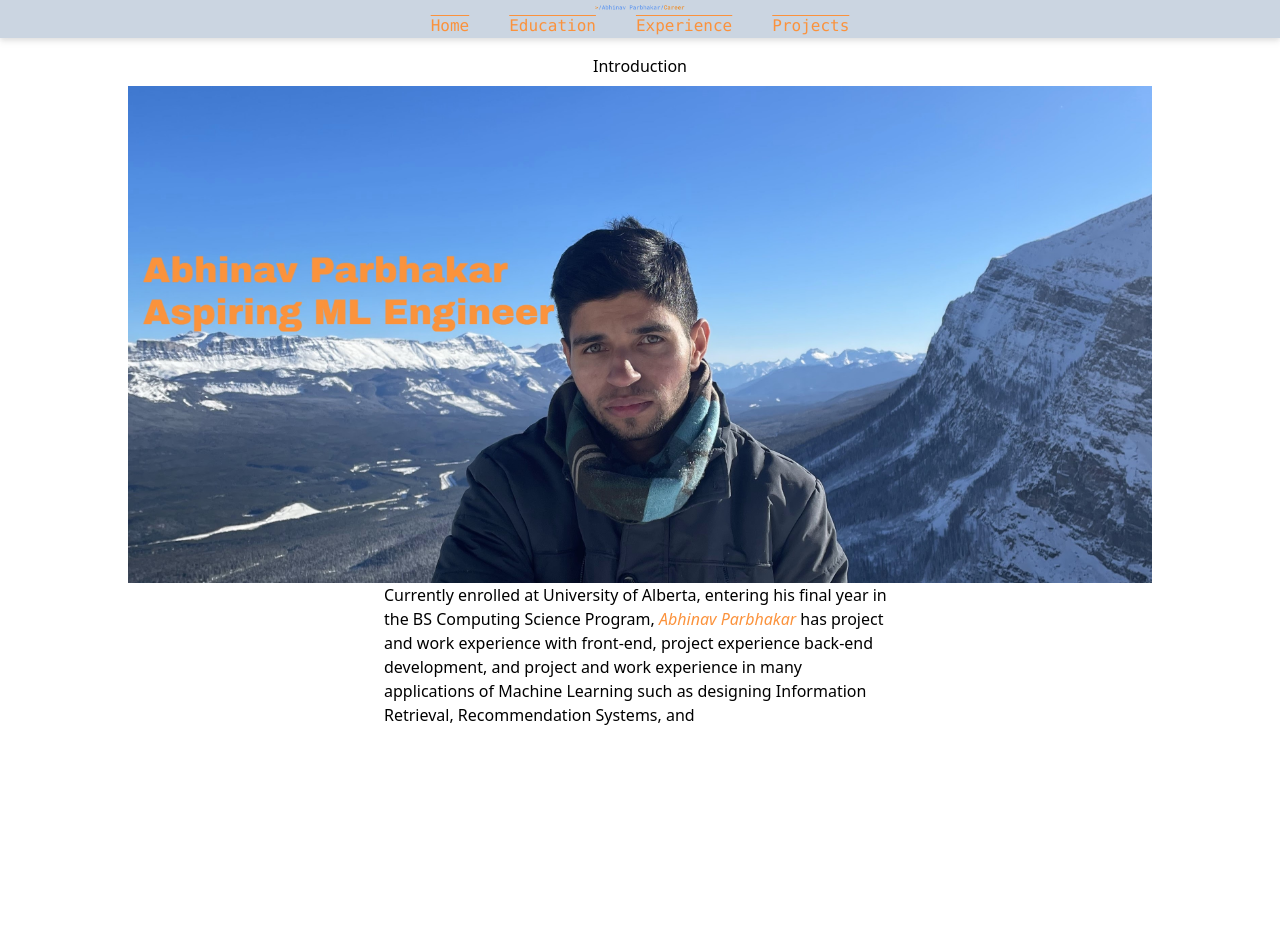
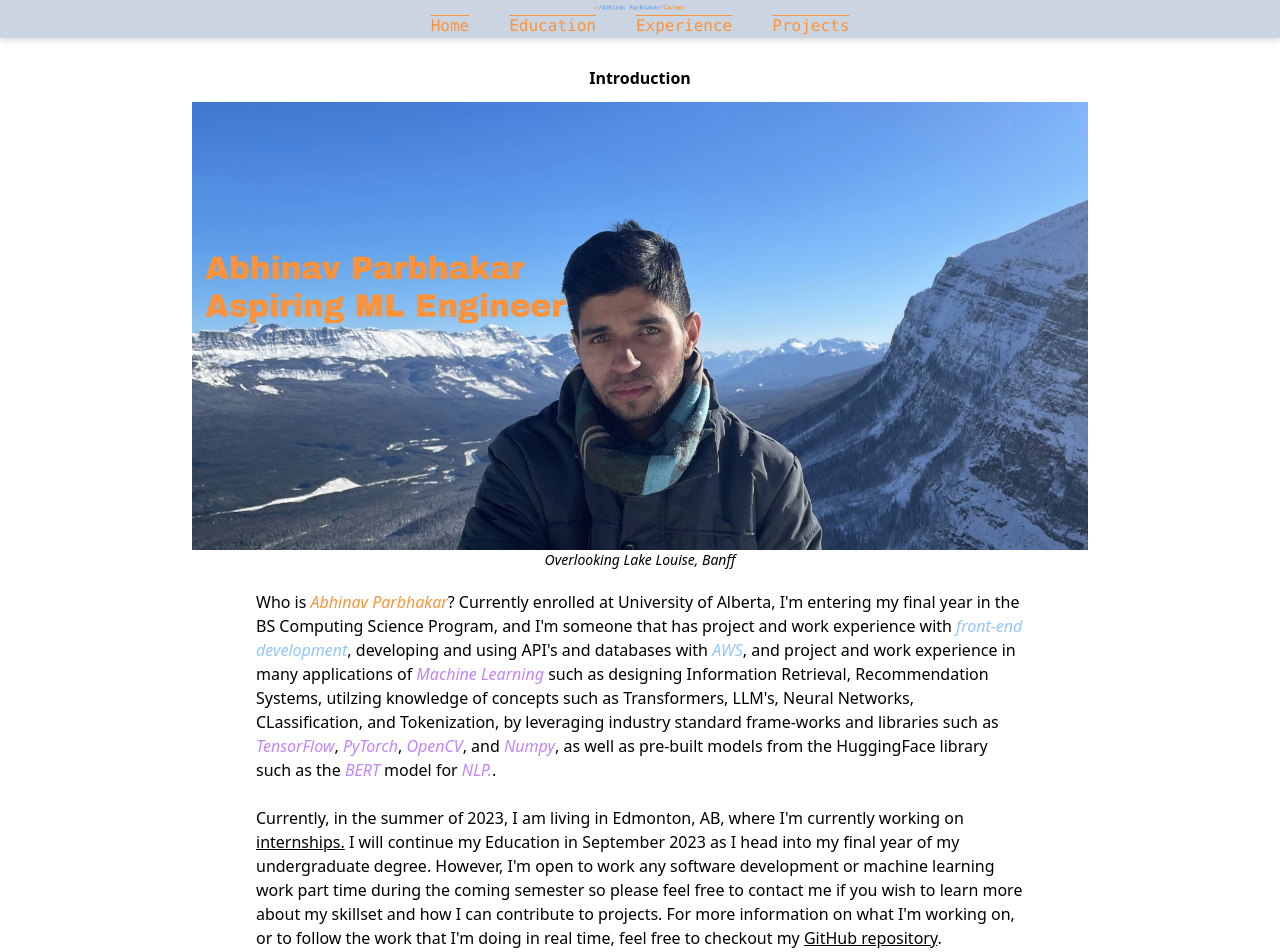
Before and after one commit to AbhinavParbhakar/portfolio, a Next.js app in the folder abhinav_parbhakar_site/: page / in a window 1280 px wide. Shown: the top 952 px of the page. Before the commit the page ends 800 px from the top, so only its background shows below. Built offline with nearby package versions, Linux system fonts and the light colour scheme.

Commit message:
finished editing home page

```diff
--- a/abhinav_parbhakar_site/app/components/NavBar.tsx
+++ b/abhinav_parbhakar_site/app/components/NavBar.tsx
@@ -11,7 +11,7 @@ export default function NavBar(){
         setBurgerState(!burgerState)
     }
     return(
-    <div className="bg-slate-300 flex flex-col justify-center drop-shadow-md">
+    <div className="bg-slate-300 flex flex-col justify-center drop-shadow-md max-w-[100vw]">
         <div className="md:hidden flex justify-center ">
             <button className="rounded-md border-2 border-white-300 drop-shadow-lg" onClick={setBurger}>
                 {burgerState ? <img className="max-h-9 max-w-9"src="/hamburg-open.png" alt="" />:<img className="max-h-9 max-w-9"src="/hamburg-close.png" alt=""></img>}
--- a/abhinav_parbhakar_site/app/page.tsx
+++ b/abhinav_parbhakar_site/app/page.tsx
@@ -1,20 +1,34 @@
 import Image from 'next/image'
+import Link from 'next/link'
 export default function Home() {
   return (
     <>
     <title>Abhinav Parbhakar Portfolio</title>
     <div className="flex flex-col mt-4 justify-center align-middle">
       <div className="flex flex-col md:flex-col md:justify-center items-center">
-            <h1 className='hidden md:flex md:mb-2'>Introduction</h1>
-            <img src="/homePic.jpg" alt="Abhinav Parbhkar is an aspiring ML Engineer" className='hidden md:flex md:max-w-5xl'/>
-            <h1 className=' md:hidden'>Introduction</h1>
-            <img src="/homePicSmall.jpg" alt="Abhinav Parbhakar" className='md:hidden'/>
+            <h1 className='hidden md:flex md:my-3 md:font-bold'>Introduction</h1>
+            <img src="/homePic.jpg" alt="Abhinav Parbhkar is an aspiring ML Engineer" className='hidden md:flex md:max-w-[70vw] md:h-[35vw]'/>
+            <i className='hidden md:flex md:text-sm'>Overlooking Lake Louise, Banff</i>
+            <h1 className='my-3 font-bold md:hidden'>Introduction</h1>
+            <img src="/homePicSmall.jpg" alt="Abhinav Parbhakar" className='max-w-[60vw] max-h-[82vw] md:hidden'/>
+            <i className='text-sm md:hidden'>Overlooking Peyto Lake, Banff</i>
       </div>
-      <div className='flex justify-center'>
-        <p className='font-sans max-w-lg'>Currently enrolled at University of Alberta, entering his final year in the BS Computing Science Program,
-          <i className='text-orange-400'> Abhinav Parbhakar</i> has project and work experience with front-end, project experience back-end development, and
-          project and work experience in many applications of Machine Learning such as designing Information Retrieval, Recommendation Systems, and
+      <div className='flex flex-col justify-center my-5  items-center'>
+        <p className='font-sans max-w-[60vw]'>Who is <i className='text-orange-400'> Abhinav Parbhakar</i>? Currently enrolled at University of Alberta, I'm entering my final year in the BS Computing Science Program, and I'm someone
+         that has project and work experience with <i className='text-blue-300'>front-end development</i>, developing and using
+          API's and databases with <i className='text-blue-300'>AWS</i>, and
+          project and work experience in many applications of <i className='text-purple-400'>Machine Learning</i> such as designing Information Retrieval, Recommendation Systems, utilzing
+          knowledge of concepts such as Transformers, LLM's, Neural Networks, CLassification, and Tokenization, by leveraging industry standard frame-works and
+          libraries such as <i className='text-purple-400'>TensorFlow</i>, <i className='text-purple-400'>PyTorch</i>, <i className='text-purple-400'>OpenCV</i>, and
+          <i className='text-purple-400'> Numpy</i>, as well as pre-built models from the HuggingFace library such as the <i className='text-purple-400'>BERT</i> model for <i className='text-purple-400'>NLP.</i>.
         </p>
+        <br/>
+        <p className='font-sans max-w-[60vw]'>Currently, in the summer of 2023, I am living in Edmonton, AB, where I'm currently working on<Link href="/Experience" className='underline'> internships.</Link> I will continue my Education
+        in September 2023 as I head into my final year of my undergraduate degree. However, I'm open to work any software development or machine learning work part time during the coming semester so please feel free to contact me if you wish to learn more about my skillset and how I can contribute to projects. For more information on what I'm working on,
+         or to follow the work that I'm doing in real time, feel free to checkout my <Link className="underline"href="https://github.com/AbhinavParbhakar" target='_blank' rel='noopener'>GitHub repository</Link>.</p>
+        <br />
+        <p className='font-sans max-w-[60vw] mb-2'>Looking ahead, after completing my undergraduate degree, I hope to pursue a MSc in Computing Science with a focus on doing research in any field of machine learning as it's a field
+        that interests me a lot. </p>
       </div>
     </div>
     </>
--- a/abhinav_parbhakar_site/tailwind.config.js
+++ b/abhinav_parbhakar_site/tailwind.config.js
@@ -12,6 +12,18 @@ module.exports = {
         'gradient-conic':
           'conic-gradient(from 180deg at 50% 50%, var(--tw-gradient-stops))',
       },
+      screens:{
+        '10view':'10vw',
+        '20view':'20vw',
+        '30view':'30vw',
+        '40view':'40vw',
+        '50view':'50vw',
+        '60view':'60vw',
+        '70view':'70vw',
+        '80view':'80vw',
+        '90view':'90vw',
+        '100view':'100vw',
+      }
     },
   },
   plugins: [],
```
